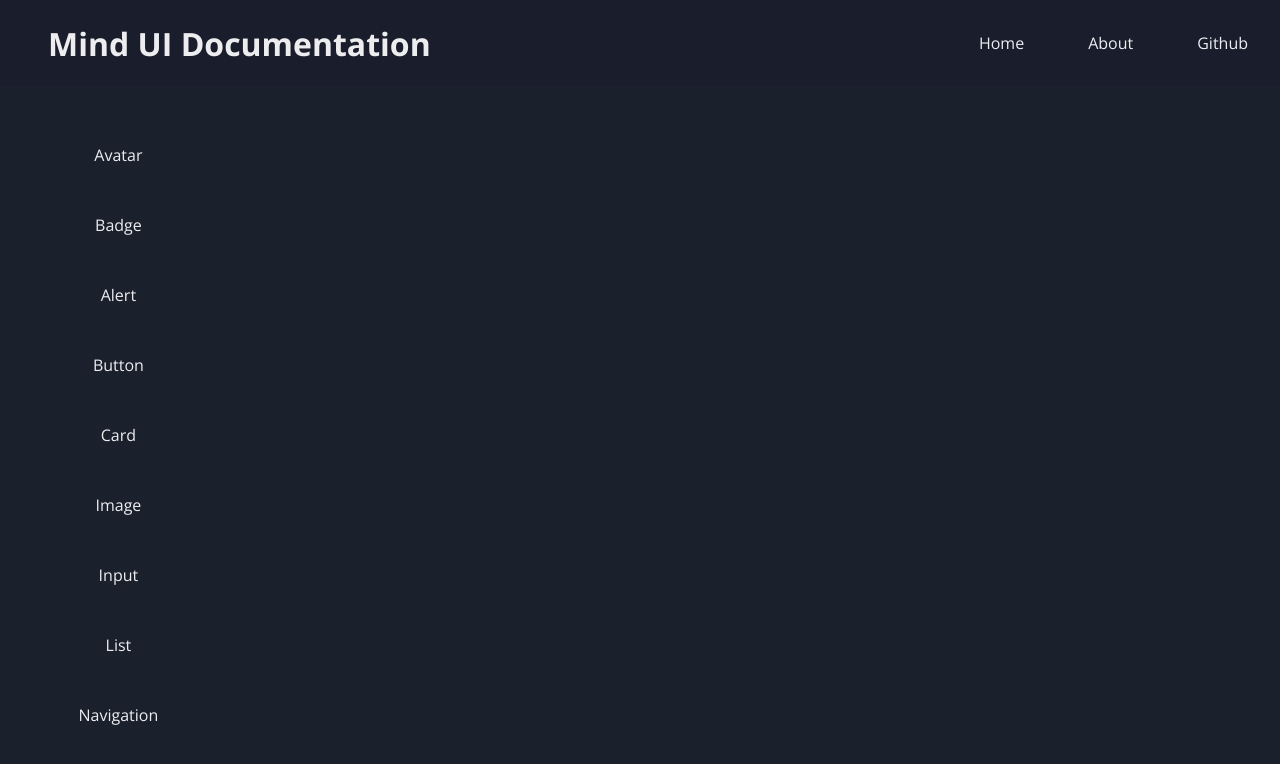
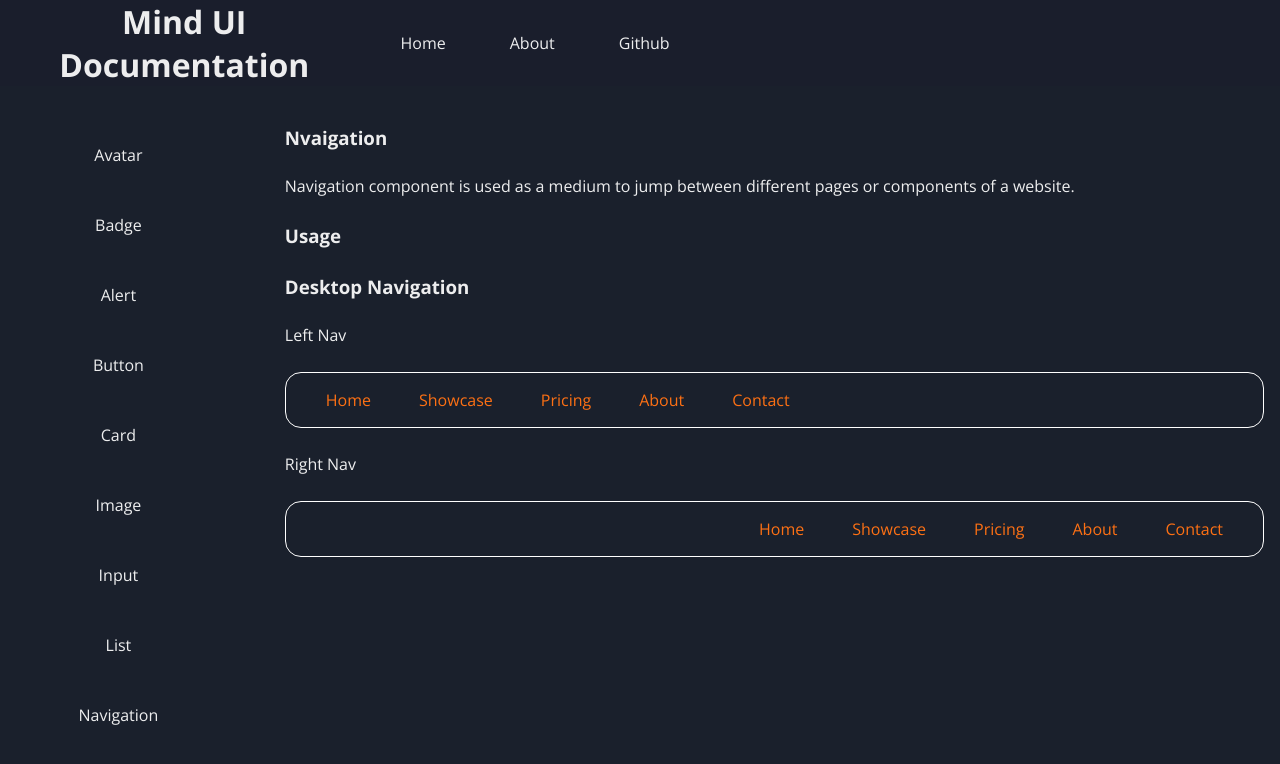
Before and after one commit to Jaynil1611/mind-ui, a React (Create React App) app: page /nav in a window 1280 px wide. Shown: the top 764 px of the page. Built offline with nearby package versions, Linux system fonts and the light colour scheme.

Commit message:
feat: added nav component

```diff
--- a/src/components/Navigation/Navigation.css
+++ b/src/components/Navigation/Navigation.css
@@ -0,0 +1,45 @@
+.navigation-container {
+    display: flex;
+    flex-direction: column;
+    justify-content: space-between;
+    flex-wrap: wrap;
+}
+
+.navigation-container > *{
+    margin: 0.8rem 0;
+}
+
+.navigation-examples {
+    display: flex;
+    flex-wrap: wrap;
+    justify-content: space-between;
+    padding: 1rem;
+    border: 1px solid white;
+    border-radius: 1rem;
+}
+
+.navbar {
+    display: flex;
+    flex-wrap: wrap;
+    list-style: none;
+    width: 100%;
+    justify-content: flex-start;
+}
+
+.navbar-left {
+    justify-content: flex-start;
+}
+
+.navbar-right {
+    justify-content: flex-end;
+}
+
+.nav-link {
+    padding: 1rem 1.5rem;
+    color: var(--accent-color);
+    text-decoration: none;
+}
+
+.nav-link:hover{
+    text-decoration: underline;
+}
--- a/src/components/Navigation/Navigation.jsx
+++ b/src/components/Navigation/Navigation.jsx
@@ -1,8 +1,79 @@
 import React from "react";
 import "./Navigation.css";
+import "../List/List.css";
 
 function Navigation(props) {
-  return <div></div>;
+  return (
+    <div className="navigation-container">
+      <h3> Nvaigation </h3>
+      <p>
+        Navigation component is used as a medium to jump between different pages
+        or components of a website.
+      </p>
+      <h3> Usage </h3>
+      <h3> Desktop Navigation </h3>
+      <p> Left Nav </p>
+      <div className="navigation-examples">
+        <ul className="navbar navbar-left">
+          <li>
+            <a className="nav-link" href="nav#">
+              Home
+            </a>
+          </li>
+          <li>
+            <a className="nav-link" href="nav#">
+              Showcase
+            </a>
+          </li>
+          <li>
+            <a className="nav-link" href="nav#">
+              Pricing
+            </a>
+          </li>
+          <li>
+            <a className="nav-link" href="nav#">
+              About
+            </a>
+          </li>
+          <li>
+            <a className="nav-link" href="nav#">
+              Contact
+            </a>
+          </li>
+        </ul>
+      </div>
+      <p> Right Nav </p>
+      <div className="navigation-examples">
+        <ul className="navbar navbar-right">
+          <li>
+            <a className="nav-link" href="nav#">
+              Home
+            </a>
+          </li>
+          <li>
+            <a className="nav-link" href="nav#">
+              Showcase
+            </a>
+          </li>
+          <li>
+            <a className="nav-link" href="nav#">
+              Pricing
+            </a>
+          </li>
+          <li>
+            <a className="nav-link" href="nav#">
+              About
+            </a>
+          </li>
+          <li>
+            <a className="nav-link" href="nav#">
+              Contact
+            </a>
+          </li>
+        </ul>
+      </div>
+    </div>
+  );
 }
 
 export default Navigation;
```
